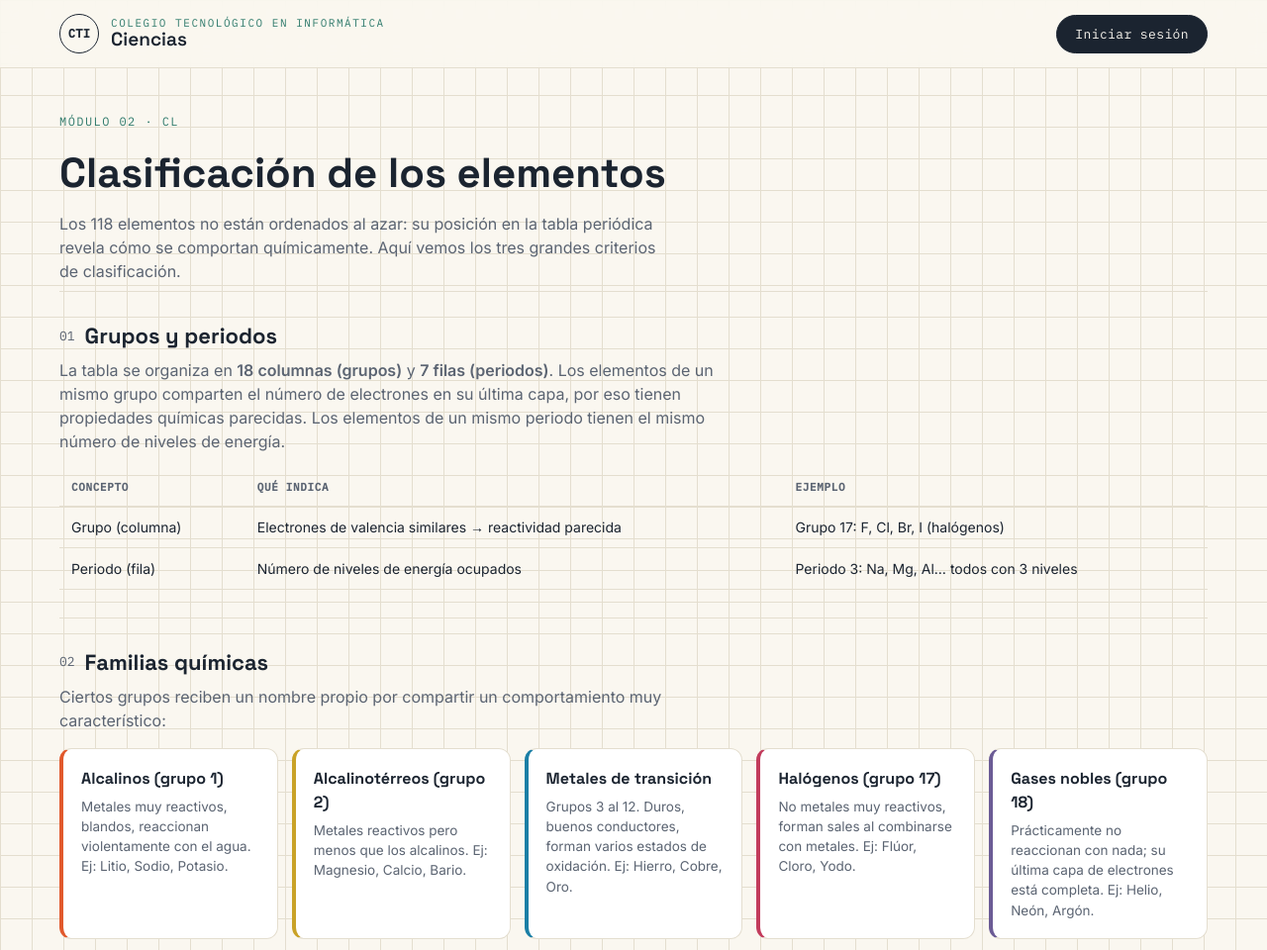
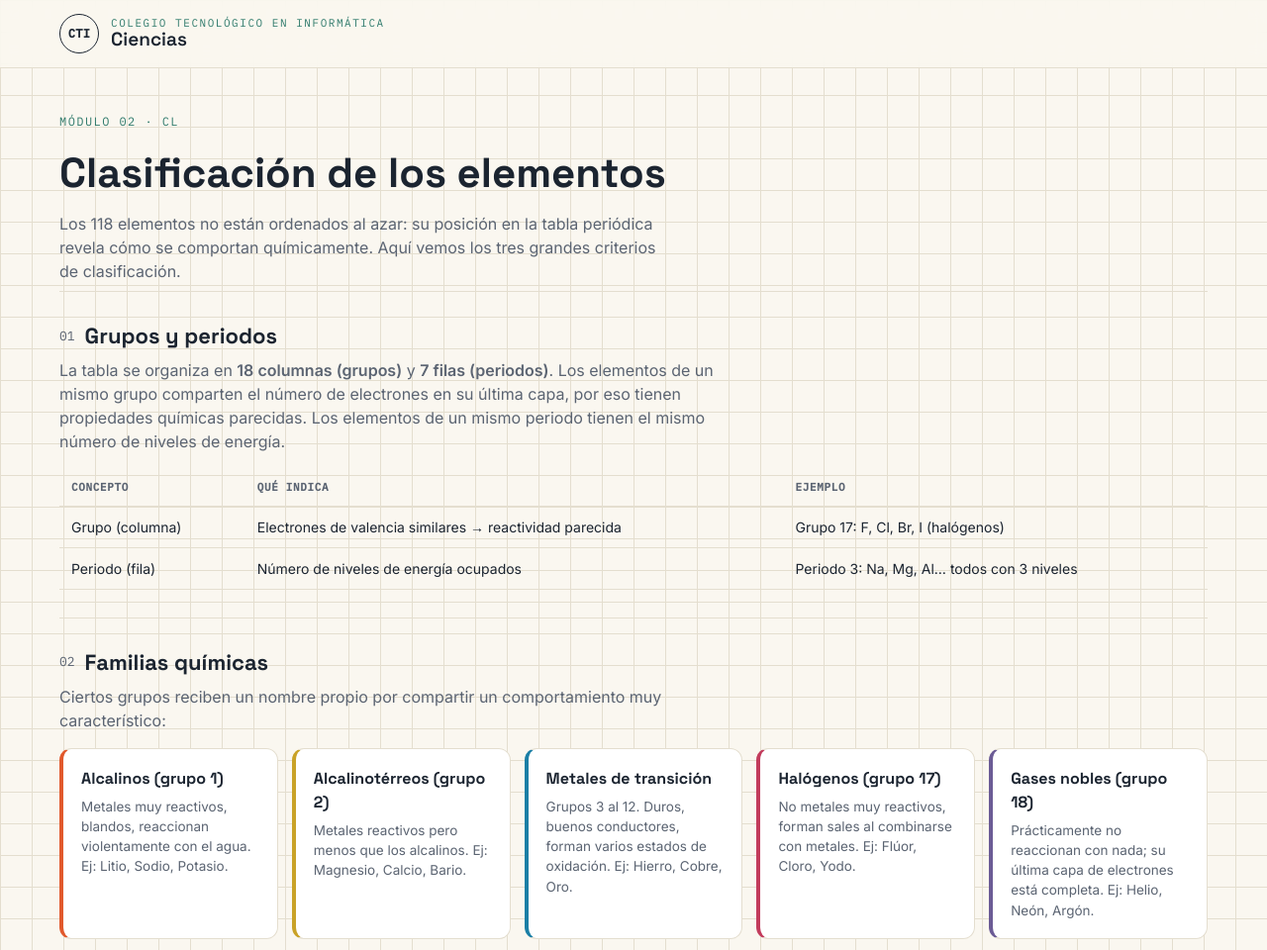
Before and after one commit to Frank0415Y/QUIMICA2026, a plain HTML site: page pages/clasificacion.html in a window 1280 px wide. Shown: the top 960 px of the page at 99% size. Drawn offline with Linux system fonts and the light colour scheme.

Commit message:
Remove login button from header

```diff
--- a/pages/clasificacion.html
+++ b/pages/clasificacion.html
@@ -23,7 +23,7 @@
         <span class="brand__title">Ciencias</span>
       </span>
     </a>
-    <div class="header-actions"><button class="btn-login" id="loginBtn">Iniciar sesión</button></div>
+
   </div>
 </header>
 
```
